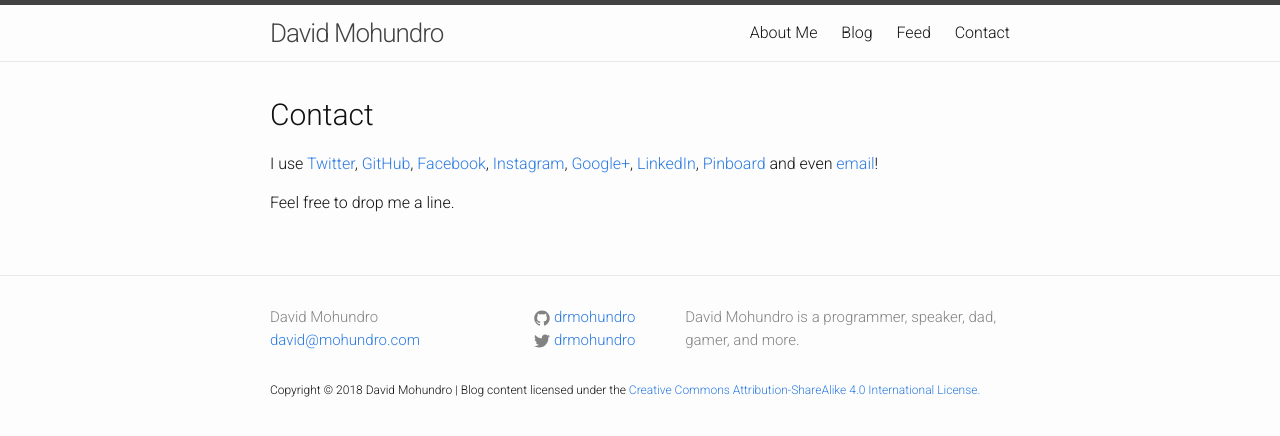
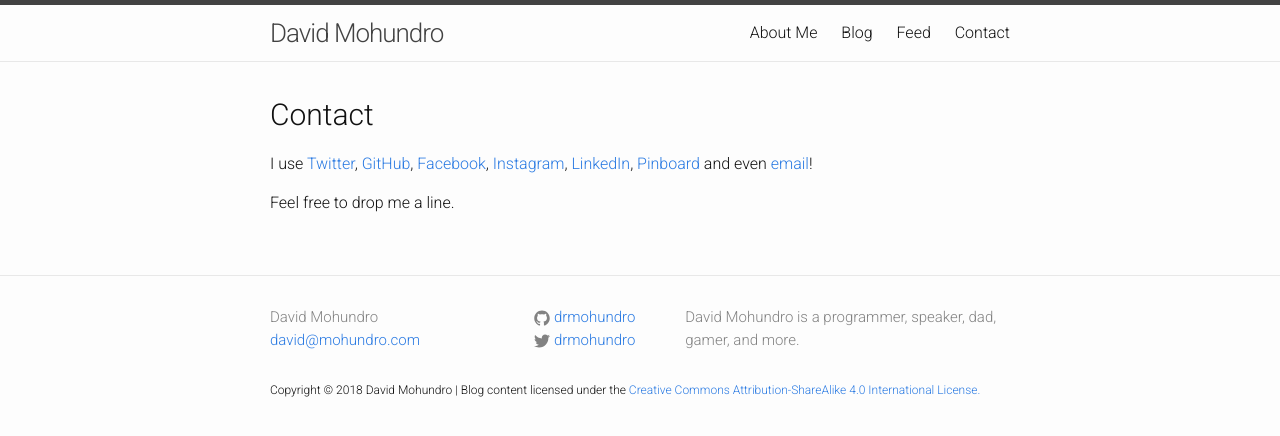
Before and after one commit to drmohundro/drmohundro.github.io, a Jekyll site: the page built from contact.md, in a window 1280 px wide. Shown: the top 436 px of the page. Built offline with Jekyll 4.4.1, drawn with Linux system fonts in a browser that asks for light colours.

Commit message:
Not using G+ anymore

```diff
--- a/contact.md
+++ b/contact.md
@@ -4,12 +4,10 @@ title: Contact
 permalink: /contact/
 ---
 
-I use
-<a href="http://twitter.com/drmohundro" rel="me">Twitter</a>,
+I use <a href="http://twitter.com/drmohundro" rel="me">Twitter</a>,
 <a href="http://github.com/drmohundro" rel="me">GitHub</a>,
 <a href="http://www.facebook.com/drmohundro" rel="me">Facebook</a>,
 <a href="http://instagram.com/drmohundro" rel="me">Instagram</a>,
-<a href="https://plus.google.com/105103173432470968607?rel=me" rel="me">Google+</a>,
 <a href="http://www.linkedin.com/in/drmohundro" rel="me">LinkedIn</a>,
 <a href="https://pinboard.in/u:drmohundro" rel="me">Pinboard</a> and even
 <a href="mailto:david@mohundro.com?subject=Hello+from+your+blog">email</a>!
```
